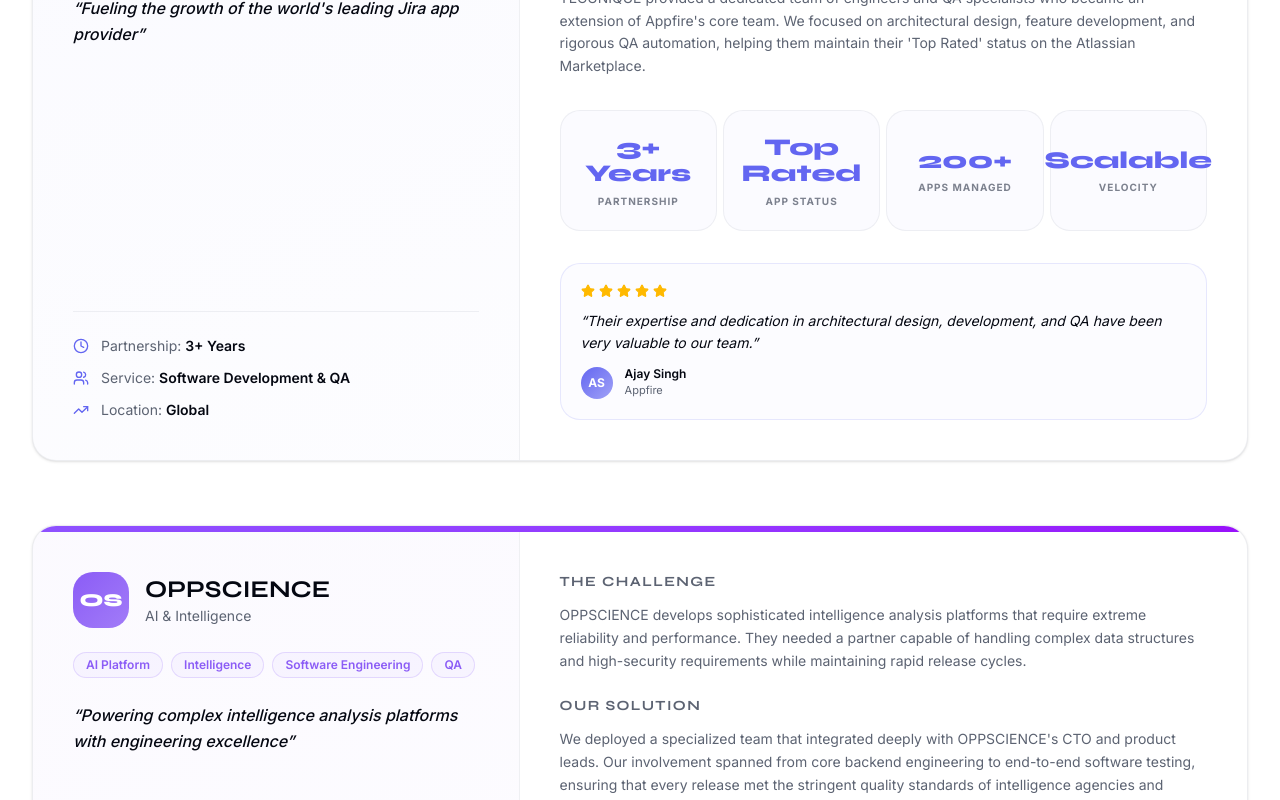
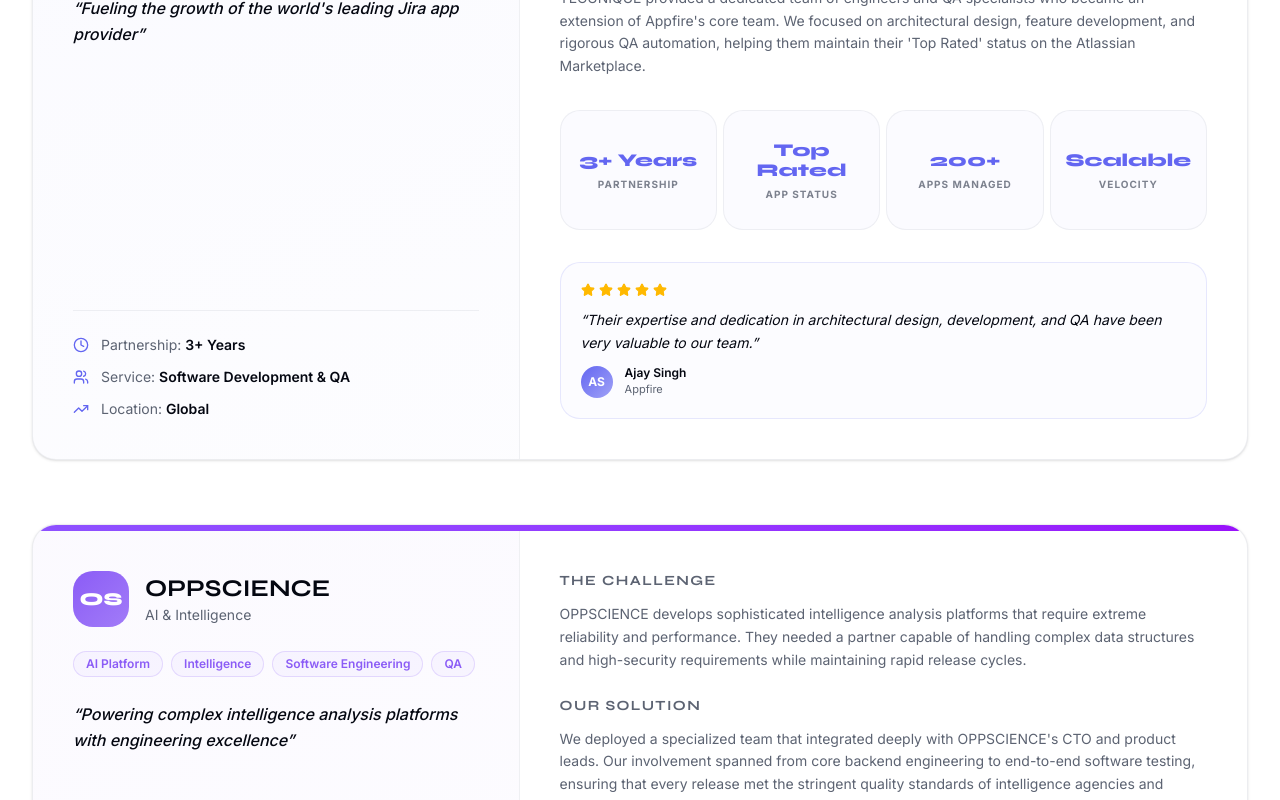
Before and after one commit to rupeshyadav-tecunique/v0-tecunique-website-revamp, a Next.js app: page /case-studies in a window 1280 px wide. Shown: the part 1080-1880 px from the top of the page. Built offline with nearby package versions, Linux system fonts and the light colour scheme.

Commit message:
reduce size of text in case studies to prevent overflow

```diff
--- a/app/case-studies/page.tsx
+++ b/app/case-studies/page.tsx
@@ -307,7 +307,7 @@
                         style={{ background: `${study.color}06` }}
                       >
                         <p
-                          className="font-display text-2xl font-extrabold leading-[1.1] mb-2"
+                          className="font-display text-[18px] font-extrabold leading-[1.1] mb-2"
                           style={{ color: study.color }}
                         >
                           {result.metric}
```
